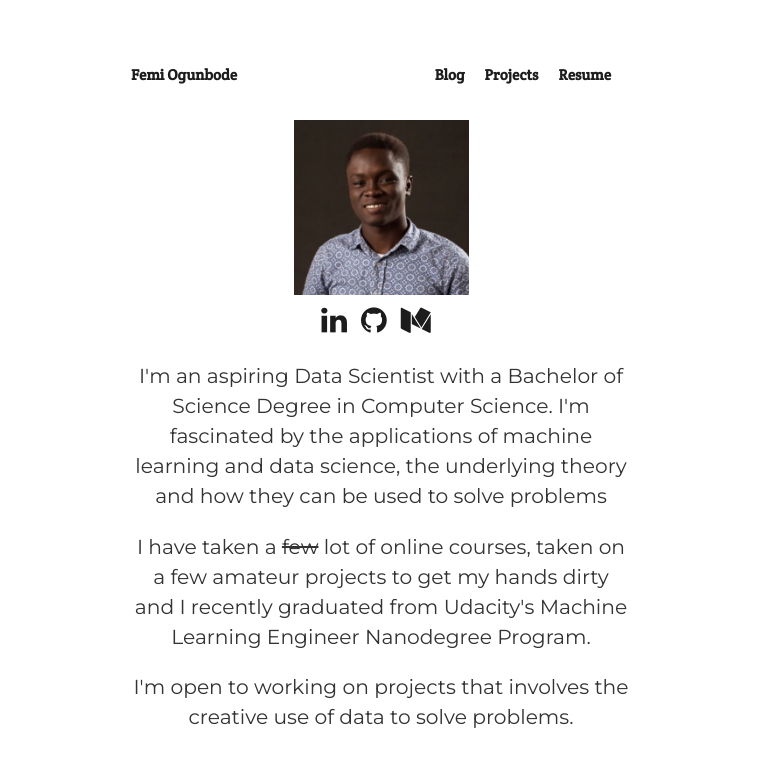
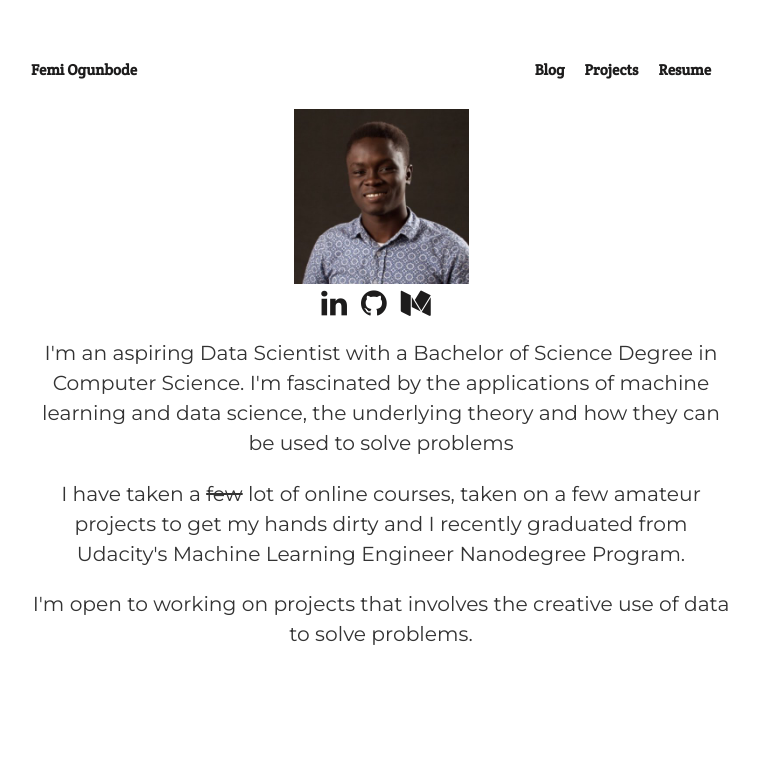
Before and after one commit to FemiOG/FemiOG.github.io, a Jekyll site: the page built from index.html, in a window 1280 px wide. Shown: the top 767 px of the page, without its empty margins (259-1018 px from the left). Built offline with Jekyll 4.4.1, drawn with Linux system fonts in a browser that asks for light colours; some web fonts are replaced.

Commit message:
Body width

```diff
--- a/index.html
+++ b/index.html
@@ -11,8 +11,7 @@ body {
     margin: 60px auto;
     font-family: 'Montserrat', 'ABeeZee', sans-serif;
     font-size: 15px;
-    line-height: 2em;
-	max-width: 500px;
+	max-width: 700px;
 }
 div .container{
     margin-top: 30px;
@@ -76,6 +75,10 @@ ul.posts li {
     list-style: none;
 }
 
+.body-text {
+    line-height: 2em;
+}
+
 </style>
 
 <div>
```
